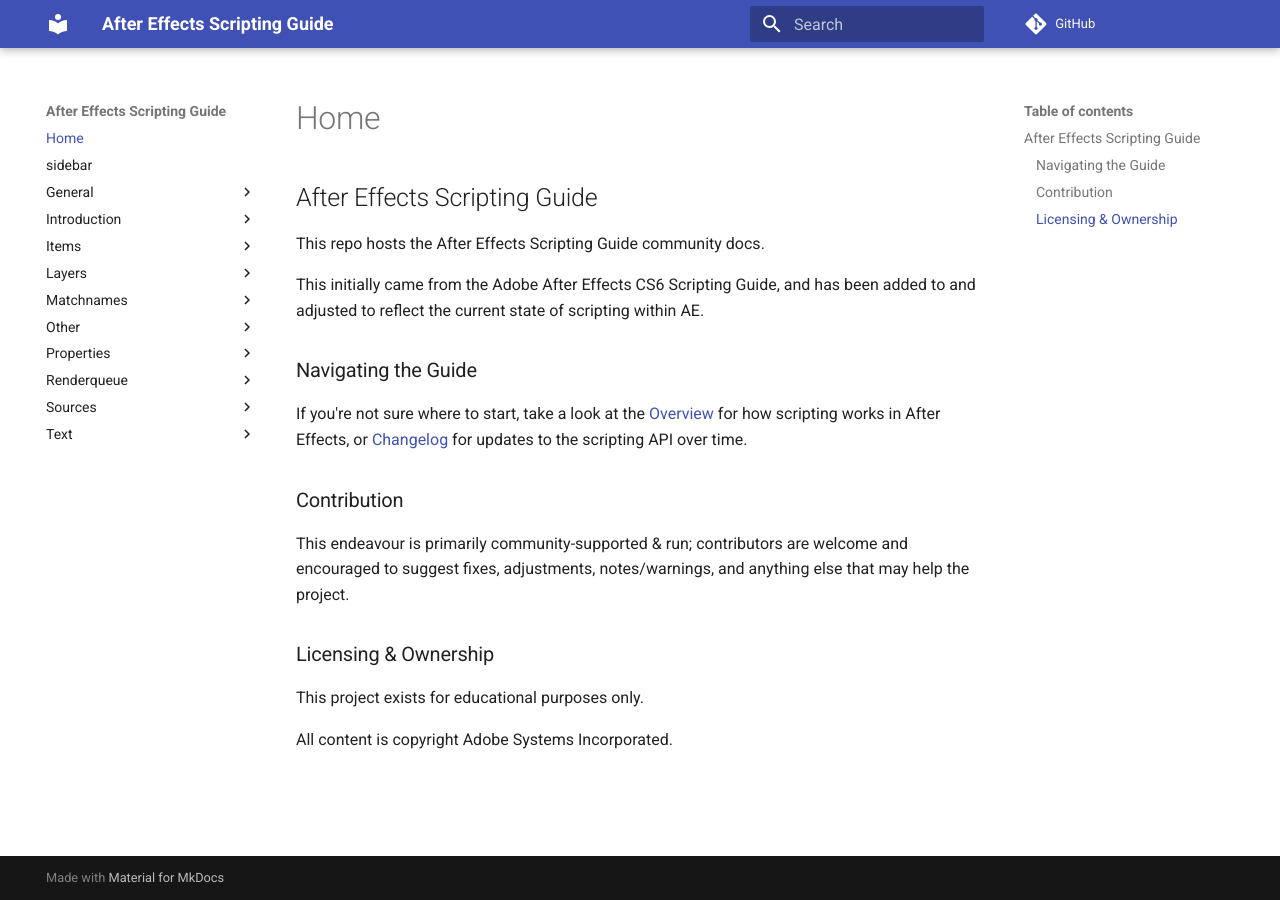
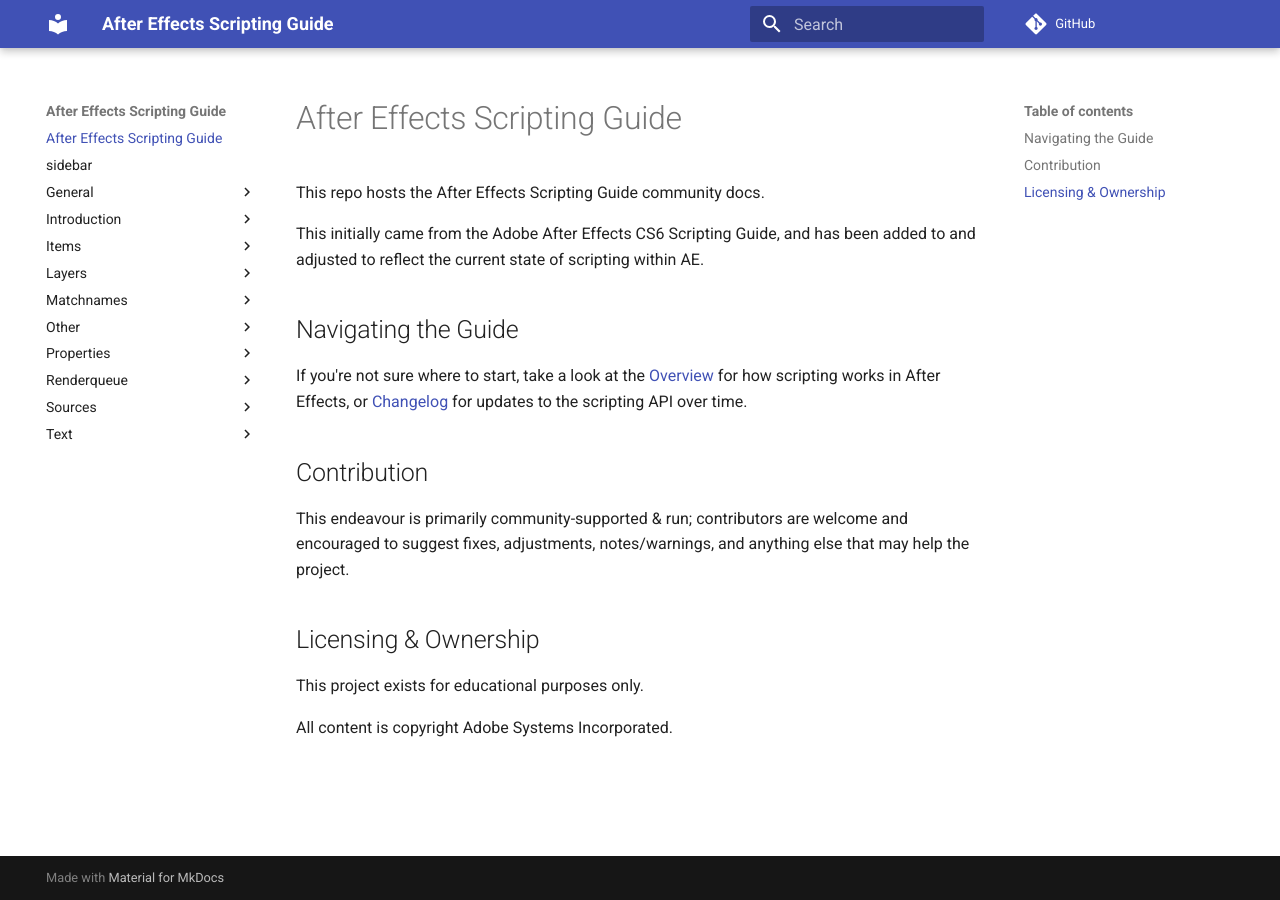
Before and after one commit to docsforadobe/after-effects-scripting-guide, an MkDocs documentation site: the page built from docs/index.md, in a window 1280 px wide. Built offline with MkDocs 1.6.1 and Material for MkDocs 9.7.7, drawn with Linux system fonts in a browser that asks for light colours; comment, search, counter and statistics services are not loaded.

Commit message:
Remove unnecessary items from mkdocs

```diff
--- a/mkdocs.yml
+++ b/mkdocs.yml
@@ -6,8 +6,3 @@
 #   - Source: https://github.com/docsforadobe/after-effects-scripting-guide/
 theme:
     name: material
-
-
-markdown_extensions:
-  - toc:
-      baselevel: 2
```
